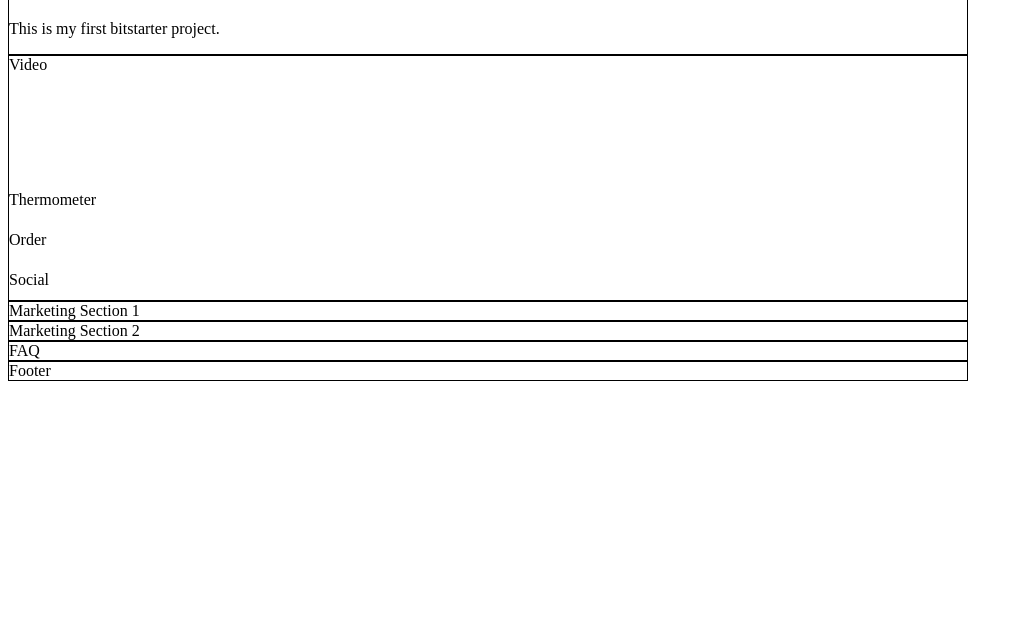
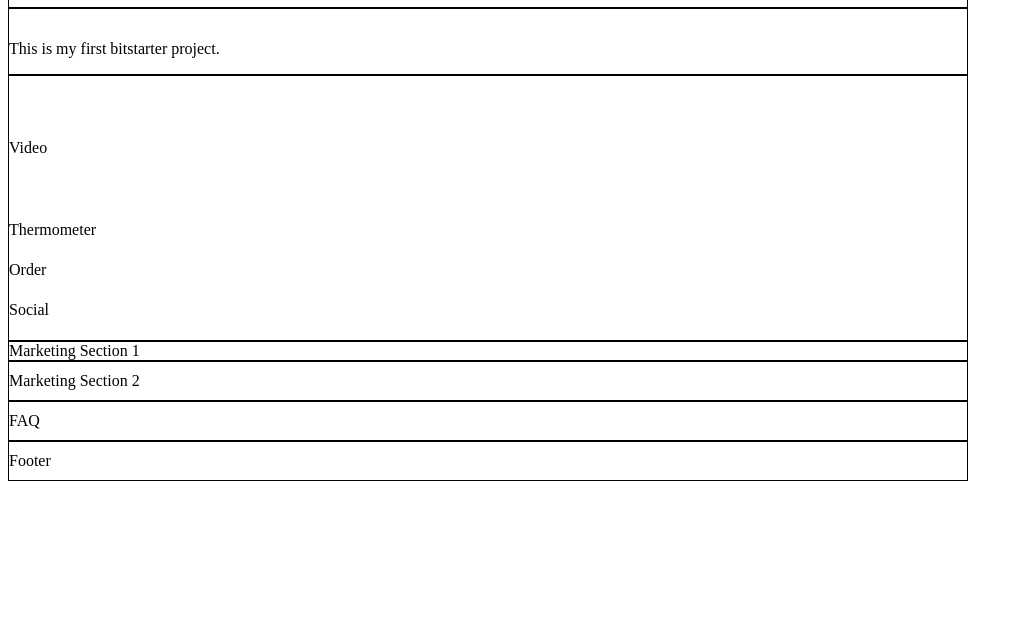
Before and after one commit to Telemachos/bitstarter, a website: page index.html in a window 1280 px wide. Shown: the part 178-800 px from the top of the page, without its empty margins (0-1023 px from the left). Drawn offline with Linux system fonts and the light colour scheme.

Commit message:
adjust index

```diff
--- a/index.html
+++ b/index.html
@@ -3,12 +3,12 @@
   <head>
     <meta charset="utf-8">
     <title>My First Bitstarter</title>
-    <link type="text/cs" rep="stylesheet"
+    <link type="text/cs" rel="stylesheet"
 	  href="https://d396qusza40orc.cloudfront.net/startup%2Fcode%2Fbootstrap-2.3.2.css">
     <style type="text/css">
       body {
       padding-top: 20px;
-      padding-bottom: 40 px;
+      padding-bottom: 40px;
       }
       .container {
       width: 960px;
@@ -17,7 +17,7 @@
       padding-top: 15px;
       }
       .navigation, .pitch, .section1, .section2, .faq, .footer {
-      padding: 10 px 0px 10px 0px;
+      padding: 10px 0px 10px 0px;
       }
       .video, .thermometer, .order, .social {
       border: 1px dotted:
@@ -26,7 +26,7 @@
       .video {
       /* Internal borders have 1px width, thus need to add 4 X 1 px to 120px. */
       height: 124px;
-      line-height: 124 px;
+      line-height: 124px;
       }
       .thermometer, .order, .social {
       /* line-heigth to vertically center: http://phrogz.net/css/vertical-align/index.html */
@@ -98,5 +98,5 @@
 	    </div>
 	  </div>
 	</div>
-      </body>
+    </body>
 </html>
```
